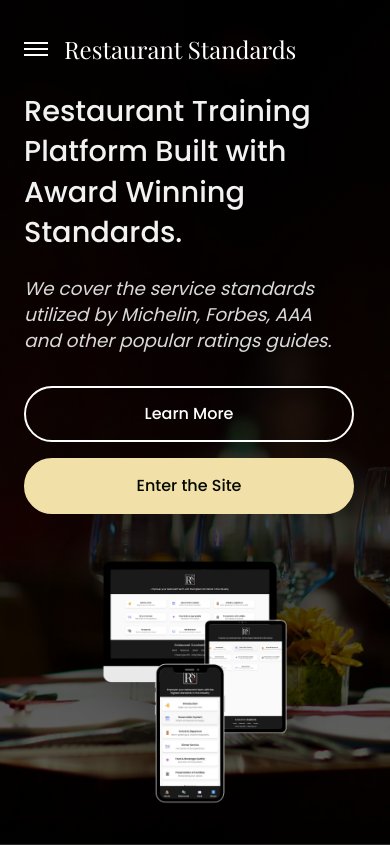
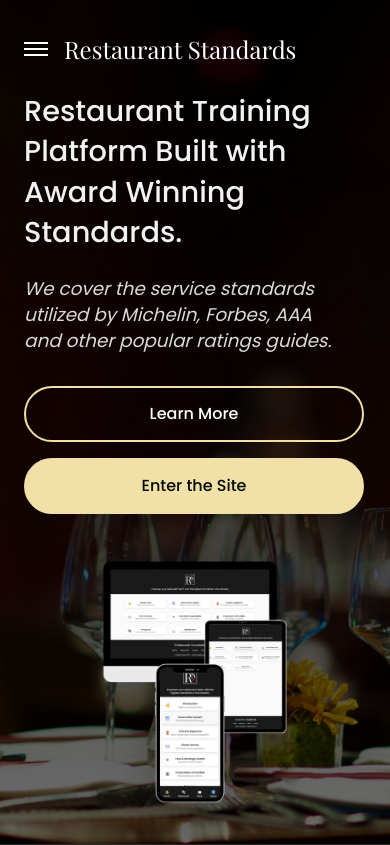
Before and after one commit to Dereks-Projects/restaurant-service-standards, a React (Vite) app: page / in a window 390 px wide. Shown: the top 845 px of the page. Built offline with nearby package versions, Linux system fonts and the light colour scheme.

Commit message:
hamburger and overlay changes

```diff
--- a/src/styles/LandingPage.css
+++ b/src/styles/LandingPage.css
@@ -36,12 +36,13 @@
     left: 0;
     width: 100%;
     height: 100%;
-    background: rgba(0, 0, 0, 0.85);
+    background: rgba(0, 0, 0, 0.90);
     z-index: 9999;
     display: flex;
     flex-direction: column;
     align-items: center;
     justify-content: center;
+    padding-bottom: 6rem;
   }
 
   .mobile-menu-close {
@@ -71,7 +72,7 @@
     text-decoration: none;
     font-family: 'Poppins', sans-serif;
     font-size: 1.5rem;
-    font-weight: 300;
+    font-weight: 400;
   }
 
   .mobile-menu-social {
@@ -79,11 +80,12 @@
     bottom: 3rem;
     display: flex;
     gap: 2rem;
+    padding-bottom: 5rem;
   }
 
   .mobile-menu-social img {
-    width: 32px;
-    height: 32px;
+    width: 36px;
+    height: 36px;
   }
 
   /* MOBILE HEADER WITH HAMBURGER */
@@ -228,11 +230,11 @@
     cursor: pointer;
     padding: 0.875rem 2rem;
     width: 100%;
-    max-width: 280px;
+    max-width: 320px;
   }
 
   .landing-hero__buttons .landing-button {
-    width: 330px;
+    width: 340px;
     max-width: calc(100vw - 3rem);
     padding: 0.875rem 2rem;
   }
@@ -240,7 +242,7 @@
   .landing-button--outline {
     background: transparent;
     color: white;
-    border: 2px solid white;
+    border: 2px solid #f1e0a7;
   }
 
   .landing-button--outline:hover {
```
Also changed, not shown: public/landing-hero-bg-mobile.jpg, public/landing-hero-bg-mobile222.jpg (added).
